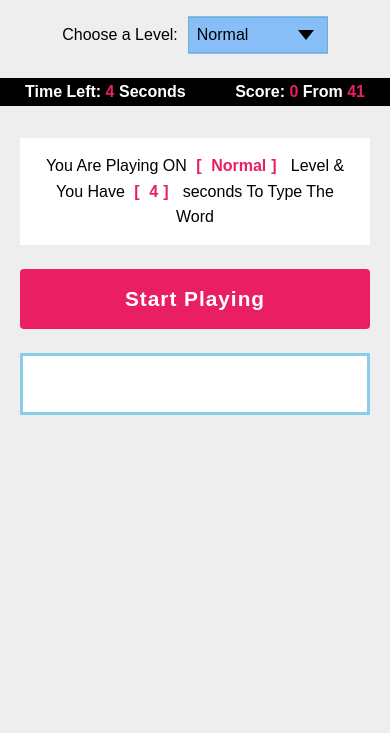
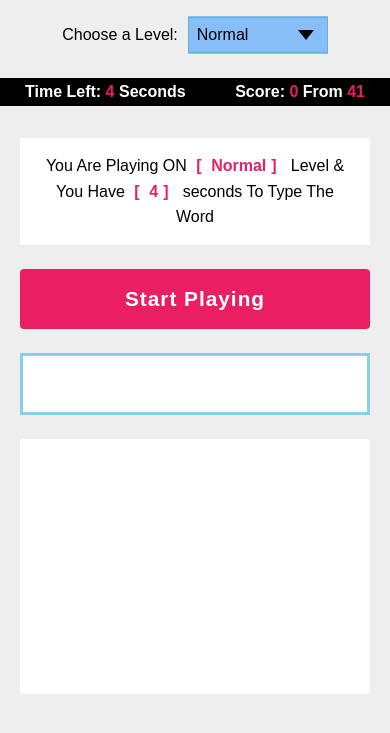
Before and after one commit to abdelrhman-shibl44/speed-words, a plain HTML site: page index.html in a window 390 px wide. Shown: the part 87-820 px from the top of the page. Drawn offline with Linux system fonts and the light colour scheme.

Commit message:
style theUpcoming div

```diff
--- a/css/style.css
+++ b/css/style.css
@@ -159,6 +159,7 @@ body{
   font-size: 3rem;
   font-weight: bold;
   color:rgb(26, 128, 168);
+  -webkit-user-select:none ;
   user-select: none;
 }
 .speedWordsGame .container input{
@@ -175,15 +176,23 @@ body{
 }
 .theUpcoming_words{
   width: 100%;
+  height: 230px;
+  overflow: hidden;
   display: flex;
-  gap: 7px;
+  gap: 12px;
   justify-content: center;
   text-align: center;
-  padding: 30px 25px;
+  padding: 19px 25px;
   background-color: #fff;
   margin: 12px 0;
   border-radius: 4px;
   flex-wrap: wrap;
+}
+/* responsive */
+@media(max-width:768px) {
+  .theUpcoming_words{
+    height: 255px;
+  };
 }
 .theUpcoming_words span{
   width: auto;
@@ -195,6 +204,7 @@ body{
   color: #fff;
   font-size: 1.1rem;
   font-weight: bold;
+  -webkit-user-select: none;
   user-select: none;
   padding: 10px;
 }
@@ -278,7 +288,7 @@ body{
   font-family:system-ui, -apple-system, BlinkMacSystemFont, 'Segoe UI', Roboto, Oxygen, Ubuntu, Cantarell, 'Open Sans', 'Helvetica Neue', sans-serif;
 
 }
-.speedWordsGame .good  {
+.speedWordsGame .success  {
   text-align: center;
   display: flex;
   justify-content: center;
```
